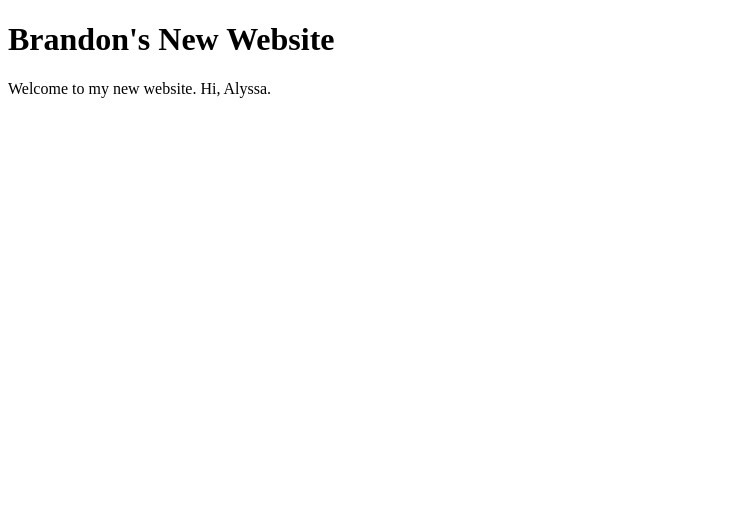
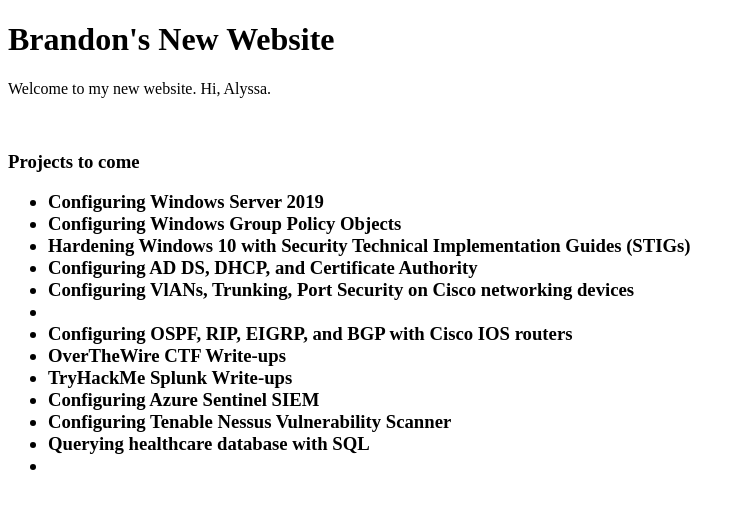
Before and after one commit to brandonjudem/brandonjudem.github.io, a plain HTML site: page index.html in a window 1280 px wide. Shown: the whole page, without its empty margins (0-745 px from the left). Drawn offline with Linux system fonts and the light colour scheme.

Commit message:
Update index.html

```diff
--- a/index.html
+++ b/index.html
@@ -3,5 +3,23 @@
 <body>
 <h1>Brandon's New Website</h1>
 <p>Welcome to my new website. Hi, Alyssa.</p>
+<br>
+<h3>Projects to come<h3>
+  <ul>
+
+    <li>Configuring Windows Server 2019</li>
+    <li>Configuring Windows Group Policy Objects</li>
+    <li>Hardening Windows 10 with Security Technical Implementation Guides (STIGs)</li>
+    <li>Configuring AD DS, DHCP, and Certificate Authority</li>
+    <li>Configuring VlANs, Trunking, Port Security on Cisco networking devices<li>
+    <li>Configuring OSPF, RIP, EIGRP, and BGP with Cisco IOS routers</li>
+    <li>OverTheWire CTF Write-ups</li>
+    <li>TryHackMe Splunk Write-ups</li>
+    <li>Configuring Azure Sentinel SIEM</li>
+    <li>Configuring Tenable Nessus Vulnerability Scanner</li>
+    <li>Querying healthcare database with SQL</li>
+    <li></li>
+
+  </ul>
 </body>
 </html>
```
